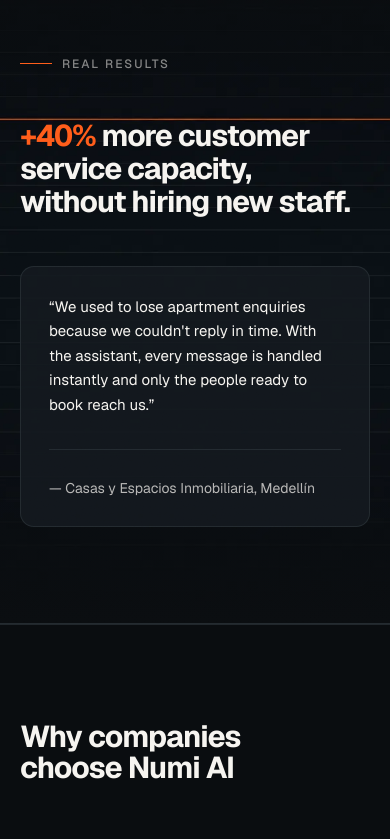
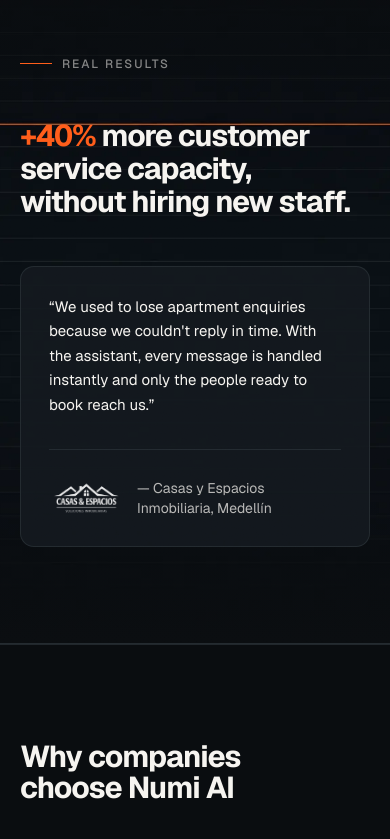
Before and after one commit to Franco-124/AI-Agency, a Next.js app: page /en in a window 390 px wide. Shown: the part 6053-6892 px from the top of the page. Built offline with nearby package versions, Linux system fonts and the light colour scheme; no server answers.

Commit message:
feat: show client logo on the results testimonial for social proof
Adds the Casas y Espacios Inmobiliaria logo next to the testimonial
attribution, closing the TODO left for when the client's artwork
arrived.

```diff
--- a/messages/en.json
+++ b/messages/en.json
@@ -124,7 +124,8 @@
     "figureRest": "more customer service capacity, without hiring new staff.",
     "quote": "We used to lose apartment enquiries because we couldn't reply in time. With the assistant, every message is handled instantly and only the people ready to book reach us.",
     "attribution": "— Casas y Espacios Inmobiliaria, Medellín",
-    "imageAlt": "A texture of dark horizontal lines crossed by a single orange line"
+    "imageAlt": "A texture of dark horizontal lines crossed by a single orange line",
+    "clientLogoAlt": "Casas y Espacios Inmobiliaria logo"
   },
   "why": {
     "title": "Why companies choose Numi AI",
--- a/messages/es.json
+++ b/messages/es.json
@@ -124,7 +124,8 @@
     "figureRest": "más capacidad de atención al cliente, sin contratar personal nuevo.",
     "quote": "Antes perdíamos consultas de apartamentos porque no alcanzábamos a responder a tiempo. Con el asistente, cada mensaje se atiende al instante y solo llegan a nosotros los interesados listos para agendar.",
     "attribution": "— Casas y Espacios Inmobiliaria, Medellín",
-    "imageAlt": "Textura de líneas horizontales oscuras atravesada por una línea naranja"
+    "imageAlt": "Textura de líneas horizontales oscuras atravesada por una línea naranja",
+    "clientLogoAlt": "Logo de Casas y Espacios Inmobiliaria"
   },
   "why": {
     "title": "Por qué las empresas eligen Numi AI",
--- a/src/components/sections/Results.tsx
+++ b/src/components/sections/Results.tsx
@@ -63,9 +63,15 @@
                 <p>&ldquo;{t('quote')}&rdquo;</p>
               </blockquote>
 
-              {/* TODO: agregar el logo del cliente cuando entregue el archivo oficial */}
-              <figcaption className="mt-8 border-t border-hairline pt-7 text-sm text-ink-muted">
-                {t('attribution')}
+              <figcaption className="mt-8 flex items-center gap-4 border-t border-hairline pt-7 text-sm text-ink-muted">
+                <Image
+                  src="/images/logo-casas-y-espacios.webp"
+                  alt={t('clientLogoAlt')}
+                  width={112}
+                  height={56}
+                  className="h-9 w-auto object-contain opacity-90"
+                />
+                <span>{t('attribution')}</span>
               </figcaption>
             </figure>
           </Reveal>
```
Also changed, not shown: assets/logo-2222.png.webp (added), public/images/logo-casas-y-espacios.webp (added).
